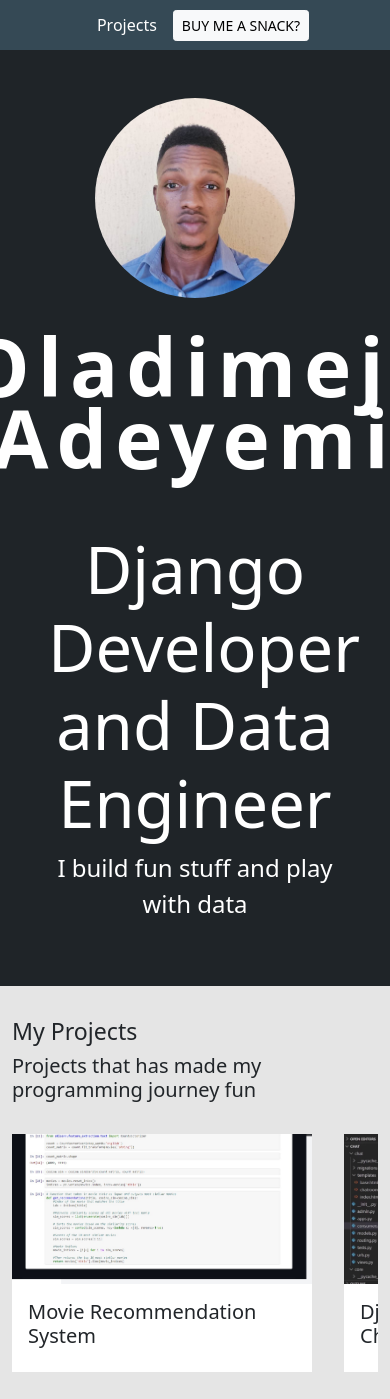
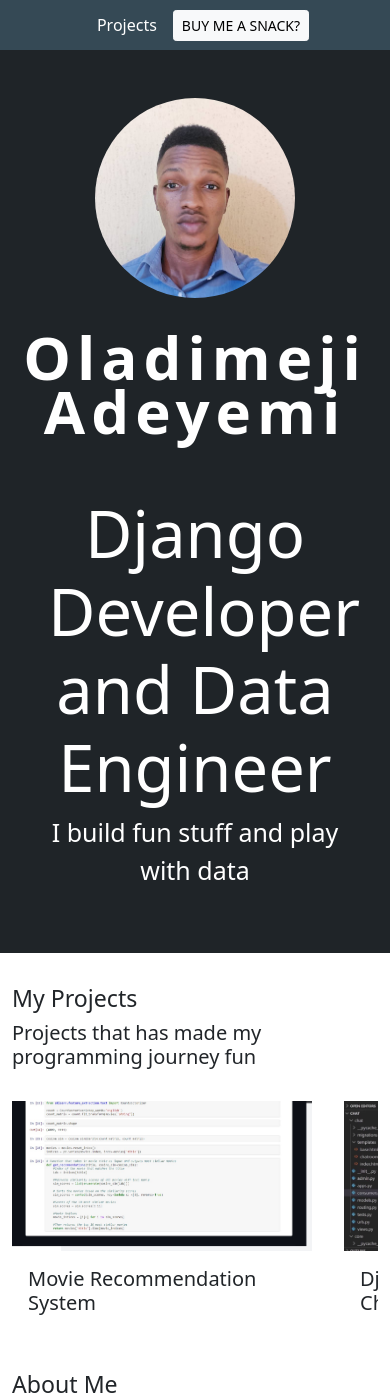
Before and after one commit to Crestward/Personal-Portfolio-website, a Django app: page / in a window 390 px wide; the page is wider, and only the part inside the window is pictured. Shown: the top 1399 px of that part. Run offline with Django 3.2, Linux system fonts and the light colour scheme; data comes from the database, SQL or seed files in the repository; some libraries are stand-ins or nearby versions.

Commit message:
That should about do it

```diff
--- a/base/templates/base/main.html
+++ b/base/templates/base/main.html
@@ -6,7 +6,7 @@
     <meta charset='utf-8'>
     <meta http-equiv='X-UA-Compatible' content='IE=edge'>
     <title>Oladimeji Adeyemi</title>
-    <meta name='viewport' content='width=device-width, initial-scale=1'>
+    <meta name='viewport' content='width=device-width, initial-scale=1.0'>
     <link href="https://cdn.jsdelivr.net/npm/bootstrap@5.0.1/dist/css/bootstrap.min.css" rel="stylesheet"
         integrity="sha384-+0n0xVW2eSR5OomGNYDnhzAbDsOXxcvSN1TPprVMTNDbiYZCxYbOOl7+AMvyTG2x" crossorigin="anonymous">
 
--- a/static/styles/main.css
+++ b/static/styles/main.css
@@ -4,6 +4,7 @@ html body{
     overflow-x: hidden;
     height: auto !important;
 }
+
 
 .section--1{
     background-color: #fff;
@@ -12,7 +13,7 @@ html body{
 }
 
 .section--2{
-    background-color: #E5E5E5;
+    background-color: #fff;
     padding-top: 2em;
     padding-bottom: 2em;
 }
@@ -202,11 +203,19 @@ html body{
 
 
 @media (max-width:400px){
-    body{
-    max-width: 100%;
-    overflow-x: hidden;
-    height: auto !important;
-}
+   .hero--content--intro{
+       justify-content: center;
+   }
+
+   .intro--name{
+       font-size: 60px;
+   }
+   .hero--content--subheadline h3{
+       font-size: 45;
+   }
+   .hero--content--subheadline p{
+       font-size: 25px;
+   }
     .skill--wrapper{
         flex-flow: column;
 
```
